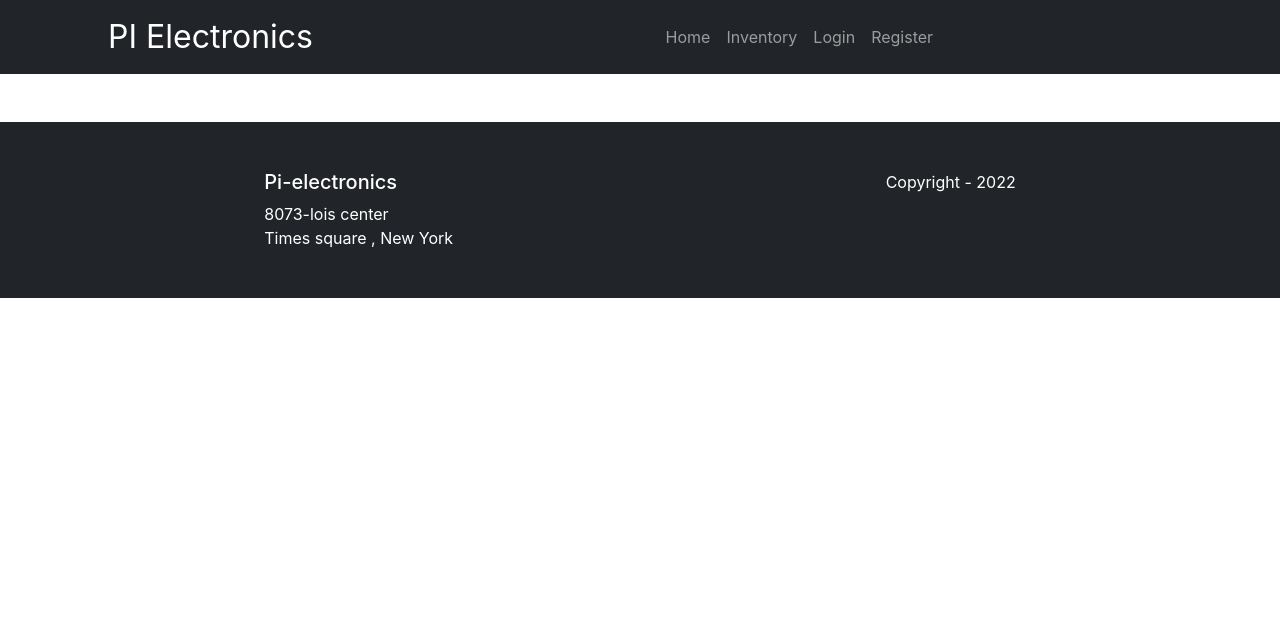
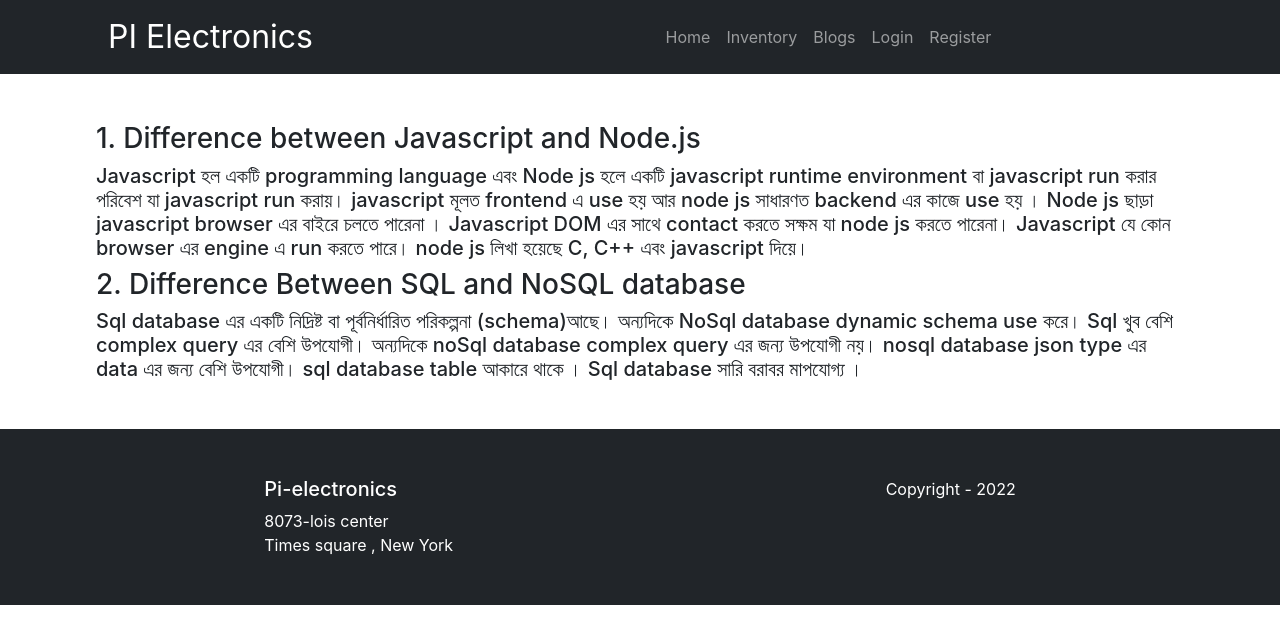
Before and after one commit to AzimChowdhury/Pi-Electronics__warehouse-management-website, a React (Create React App) app: page /blogs in a window 1280 px wide. Shown: the top 644 px of the page. Built offline with nearby package versions, Linux system fonts and the light colour scheme; no server answers.

Commit message:
2 questions are answered

```diff
--- a/src/App.js
+++ b/src/App.js
@@ -1,5 +1,6 @@
 import { Route, Routes } from "react-router-dom";
 import AddProducts from "./Pages/AddProducts/AddProducts";
+import Blogs from "./Pages/Blogs/Blogs";
 import Home from "./Pages/Home/Home";
 import Inventory from "./Pages/Inventory/Inventory";
 import Login from "./Pages/Login/Login";
@@ -27,6 +28,7 @@ function App() {
         }>
         </Route>
         <Route path="/register" element={<Register></Register>}></Route>
+        <Route path="/blogs" element={<Blogs></Blogs>}></Route>
       </Routes>
       <Footer></Footer>
     </div>
--- /dev/null
+++ b/src/Pages/Blogs/Blogs.js
@@ -0,0 +1,15 @@
+import React from 'react';
+
+function Blogs() {
+    return (
+        <div className='m-5 px-5 '>
+            <h3>1. Difference between Javascript and Node.js</h3>
+            <h5>Javascript হল একটি programming language এবং Node js  হলে একটি javascript runtime environment বা javascript run করার পরিবেশ যা javascript run করায়। javascript মূলত frontend এ use হয় আর node js সাধারণত backend এর কাজে use হয় । Node js ছাড়া javascript browser এর বাইরে চলতে পারেনা । Javascript DOM এর সাথে  contact করতে সক্ষম যা node js করতে পারেনা। Javascript যে কোন browser এর  engine এ run করতে পারে। node js লিখা হয়েছে C, C++ এবং javascript দিয়ে। </h5>
+            <h3>2. Difference Between SQL and NoSQL database</h3>
+            <h5>Sql database এর একটি নিদ্রিষ্ট বা পূর্বনির্ধারিত পরিকল্পনা (schema)আছে। অন্যদিকে NoSql database dynamic schema use করে।  Sql খুব বেশি complex query এর বেশি উপযোগী। অন্যদিকে noSql database complex query এর জন্য উপযোগী নয়। nosql database json type এর data এর জন্য বেশি উপযোগী।  sql database table আকারে থাকে । Sql database সারি বরাবর মাপযোগ্য ।   </h5>
+
+        </div>
+    )
+}
+
+export default Blogs;
--- a/src/Shared/Header/Header.js
+++ b/src/Shared/Header/Header.js
@@ -43,6 +43,9 @@ function Header() {
                                     ''
                             }
                             <li className="nav-item">
+                                <Link className="nav-link" to='/blogs'>Blogs</Link>
+                            </li>
+                            <li className="nav-item">
                                 {
                                     user ?
                                         <button className='nav-link btn' onClick={logout} > Log Out</button>
```
